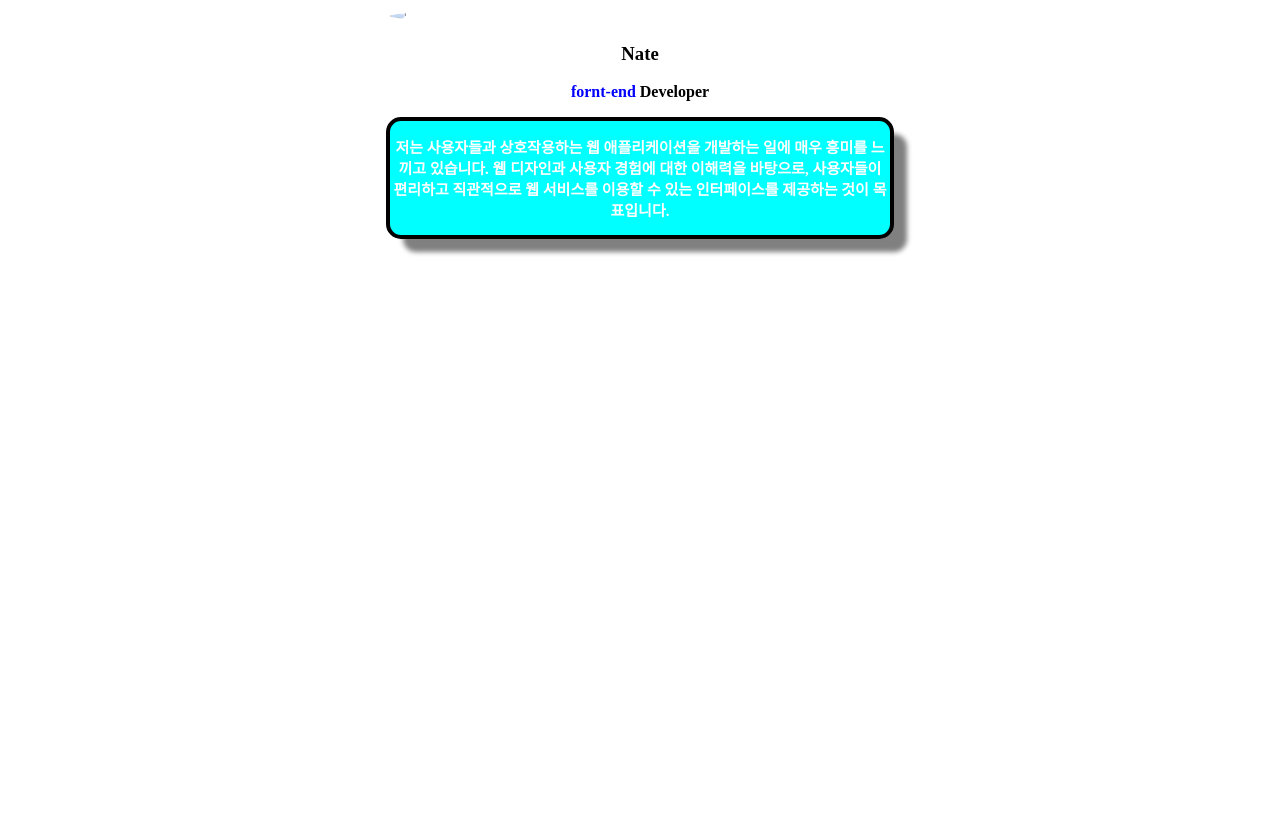
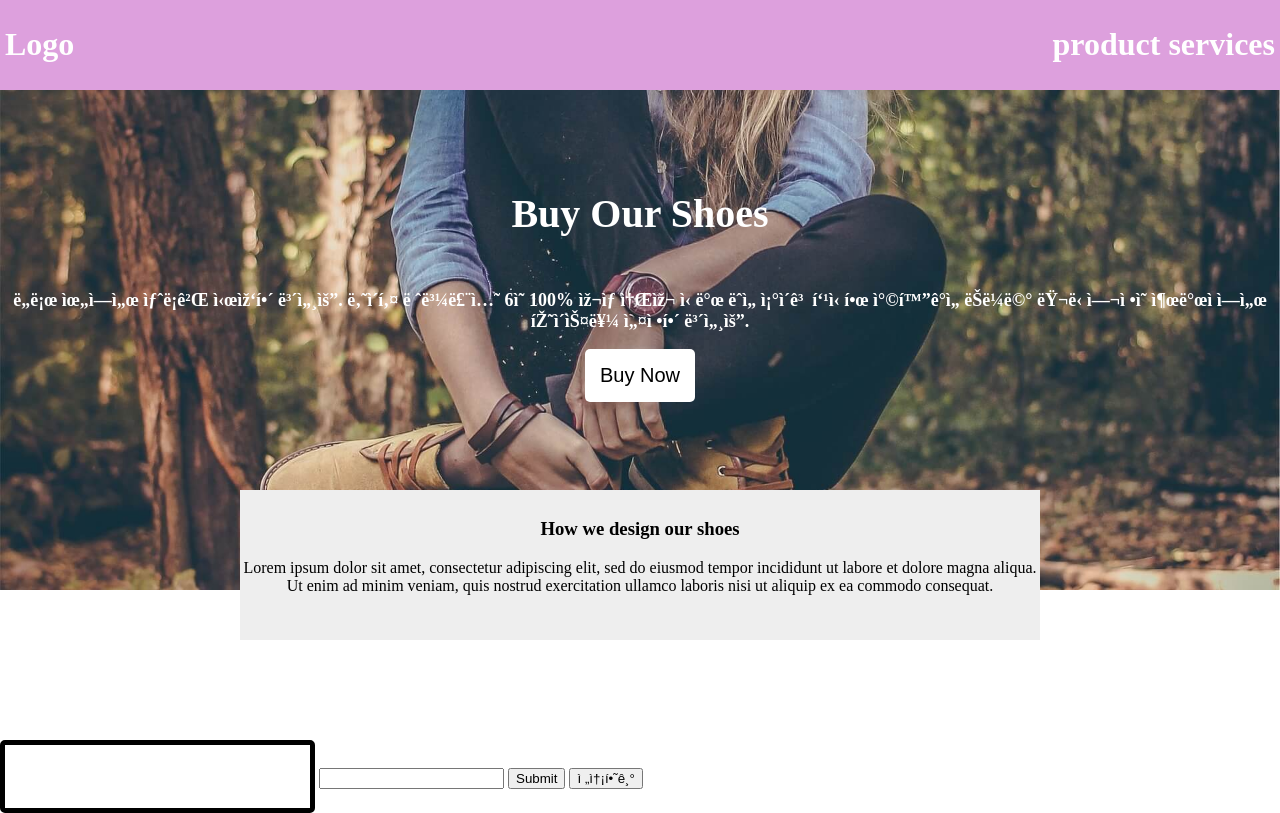
Before and after one commit to PLZGET/apple_shoes, a plain HTML site: page index.html in a window 1280 px wide. Drawn offline with Linux system fonts and the light colour scheme.

Commit message:
Update index.html

```diff
--- a/index.html
+++ b/index.html
@@ -1,19 +1,48 @@
 <!DOCTYPE html>
 <html>
+
 <head>
-    <meta charset="UTF-8">
+    <meta charset="UTF=8">
     <title>Document</title>
-    <link href="css/main.css" rel="stylesheet">
+    <link href="css/layout2.css" rel="stylesheet">
+
+    <meta property="og:image" content="css/cctv1.png">
+    <meta property="og:description" content="사이트설명">
+    <meta property="og:title" content="사이트제목">
 </head>
-<body>
 
-    <img src="스펀지밥2.jpg" class="profile">
-    <h3 class="title">Nate</h3>
-    <p style="text-align: center; font-weight:bold;"><span style="color: blue;">fornt-end</span> Developer</p>
-    <div class="box">
-        <p style="text-align: center; width: 500px; margin-left: auto; margin-right: auto; font-weight:bold;">저는 사용자들과 상호작용하는 웹 애플리케이션을 개발하는 일에 매우 흥미를 느끼고 있습니다.
-            웹 디자인과 사용자 경험에 대한 이해력을 바탕으로, 사용자들이 편리하고 직관적으로 웹 서비스를 이용할 수 있는 인터페이스를 제공하는 것이 목표입니다.</p>
+<body style="margin: 0px;">
+    <div class="main-header">
+        <div>
+            <h1>Logo</h1>
+        </div>
+        <div style="flex-grow: 5;"></div>
+        <div>
+            <h1>product services</h3>
+        </div>
+    </div>
+    <div class="main-background">
+        <h4 class="main-title">Buy Our Shoes</h4>
+        <p>도로 위에서 새롭게 시작해 보세요. 나이키 레볼루션 6의 100% 재생 소재 신발 끈을 조이고 푹신한 착화감을 느끼며
+            러닝 여정의 출발점에서 페이스를 설정해 보세요.</p>
+        <button class="main-button">Buy Now</button>
+    </div>
+    <div class="second-background">
+        <div style="text-align: center; padding-top: 10px;">
+            <h3>How we design our shoes</h3>
+            <p>Lorem ipsum dolor sit amet, consectetur adipiscing elit, sed do eiusmod tempor incididunt ut labore et
+                dolore magna aliqua. Ut enim ad minim veniam, quis nostrud exercitation ullamco laboris nisi ut aliquip
+                ex ea commodo consequat.</p>
+        </div>
+    </div>
+    <form>
+        <input type="text" class="text-input">
+        <input type="text">
+        <input type="submit">
+        <button type="submit">전송하기</button>
+    </form>
     </div>
 
 </body>
+
 </html>
```
